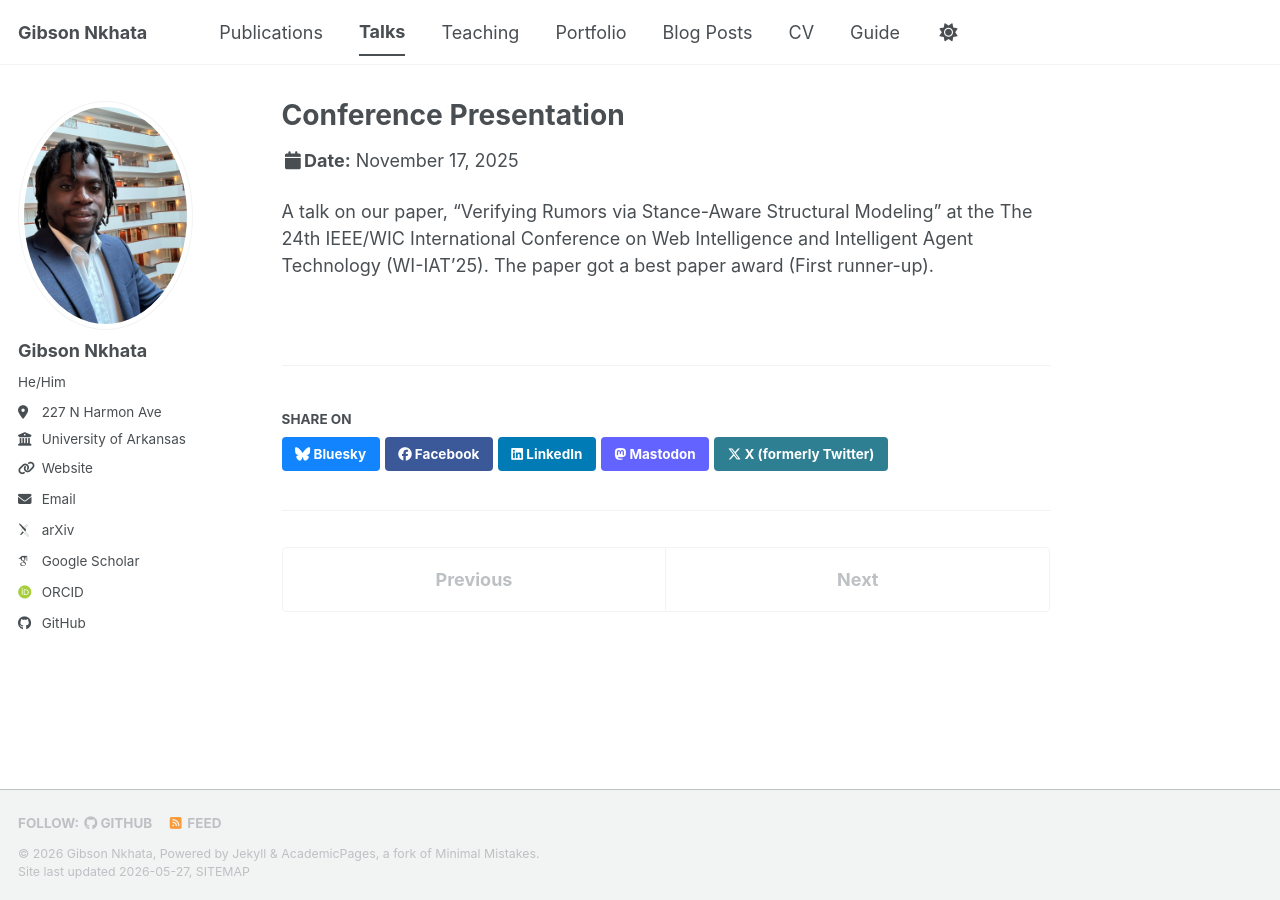
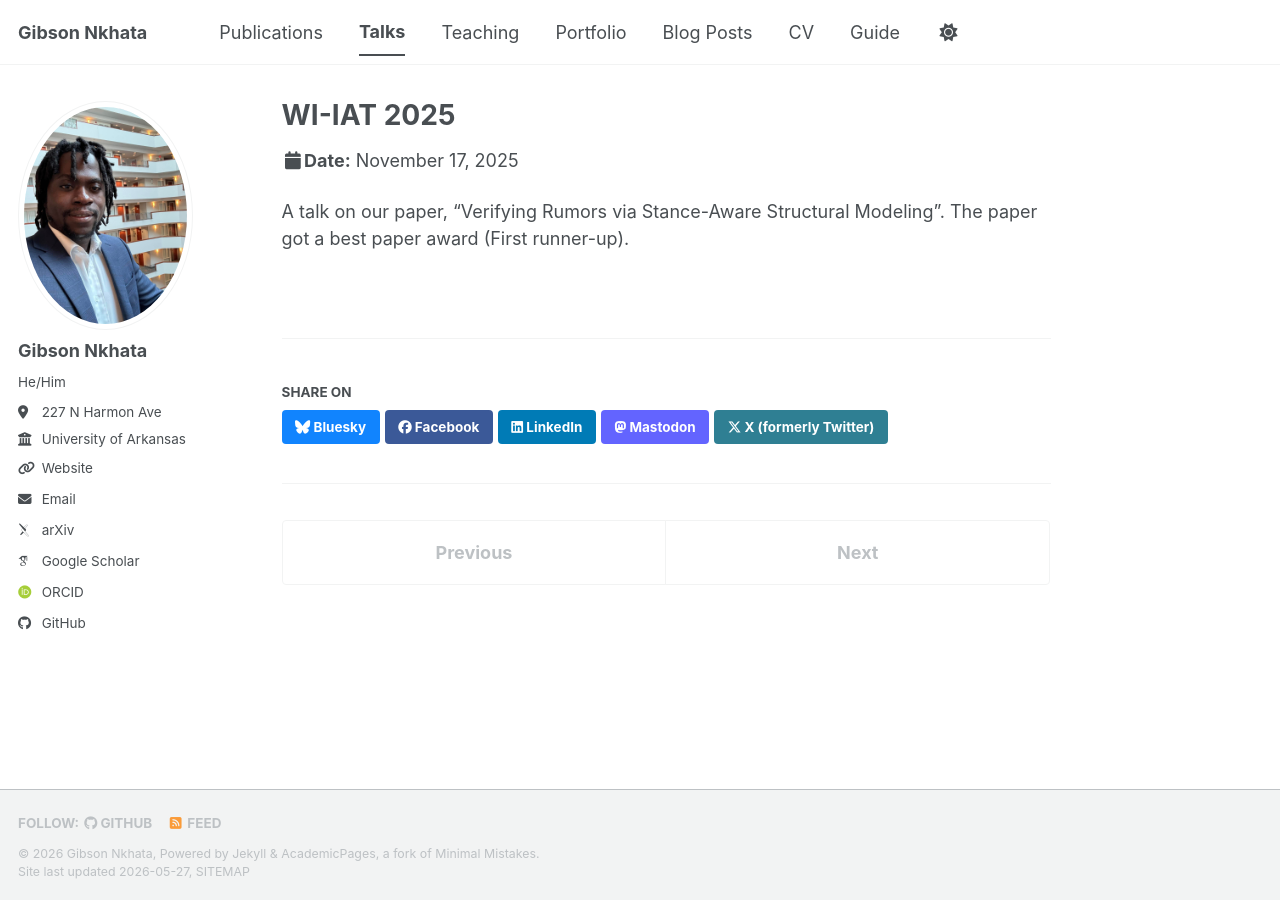
Before and after one commit to gnkhata/gnkhata.github.io, a Jekyll site: the page built from _talks/2012-03-01-talk-1.md, in a window 1280 px wide. Built offline with Jekyll 4.4.1, drawn with Linux system fonts in a browser that asks for light colours; some web fonts are replaced; a script bundle is joined from its source files by our own code; library files that are not in the unit come from our copies.

Commit message:
Update 2012-03-01-talk-1.md

```diff
--- a/_talks/2012-03-01-talk-1.md
+++ b/_talks/2012-03-01-talk-1.md
@@ -1,11 +1,11 @@
 ---
-title: "Conference Presentation"
+title: "WI-IAT 2025"
 collection: talks
 type: "Talk"
 permalink: /talks/2012-03-01-talk-1
-venue: "Docklands Campus of the University of East London"
+venue: "The 24th IEEE/WIC International Conference on Web Intelligence and Intelligent Agent Technology (WI-IAT’25)"
 date: 2025-11-17
 location: "London, United Kingdom"
 ---
 
-A talk on our paper, "Verifying Rumors via Stance-Aware Structural Modeling" at the The 24th IEEE/WIC International Conference on Web Intelligence and Intelligent Agent Technology (WI-IAT’25). The paper got a best paper award (First runner-up).
+A talk on our paper, "Verifying Rumors via Stance-Aware Structural Modeling". The paper got a best paper award (First runner-up).
```
